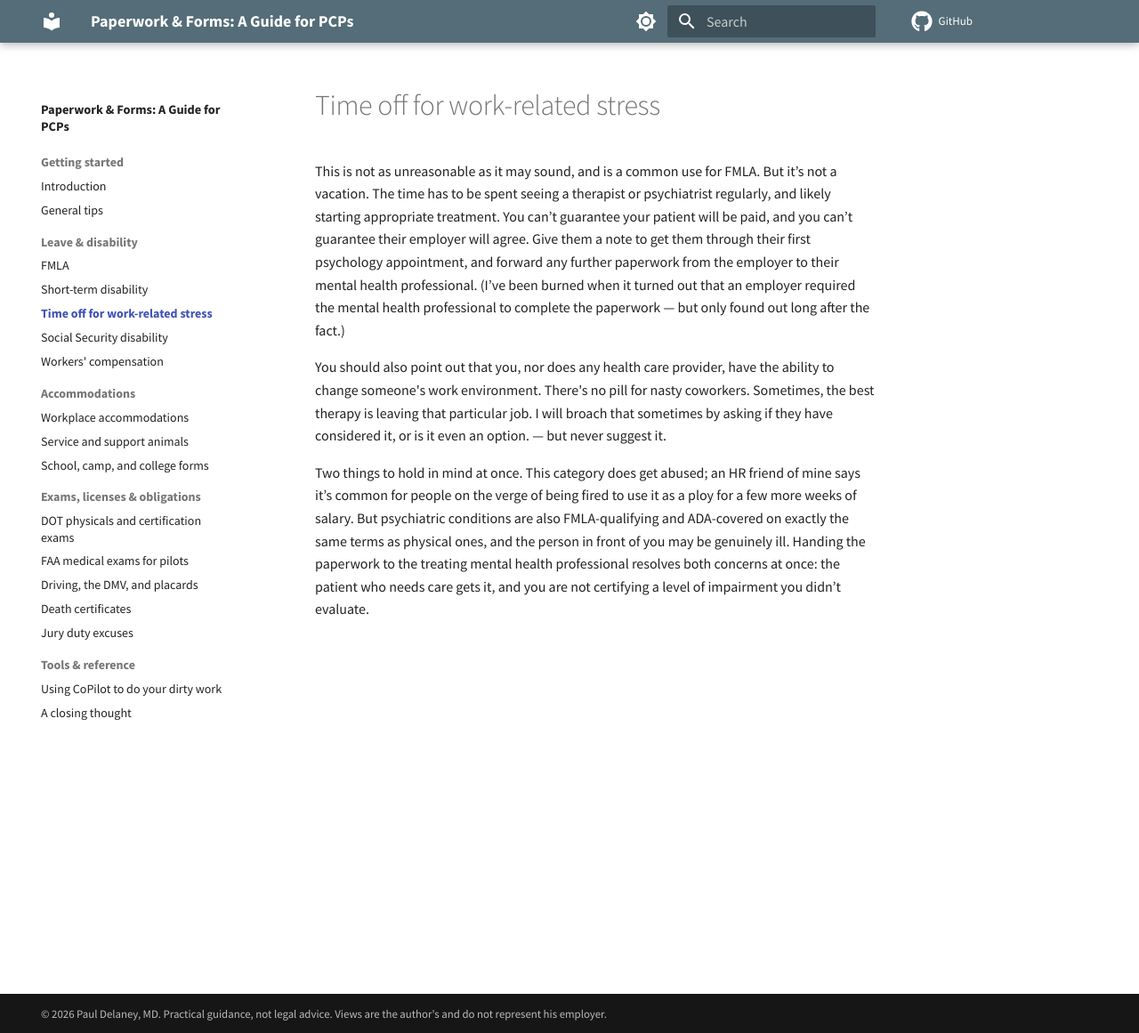
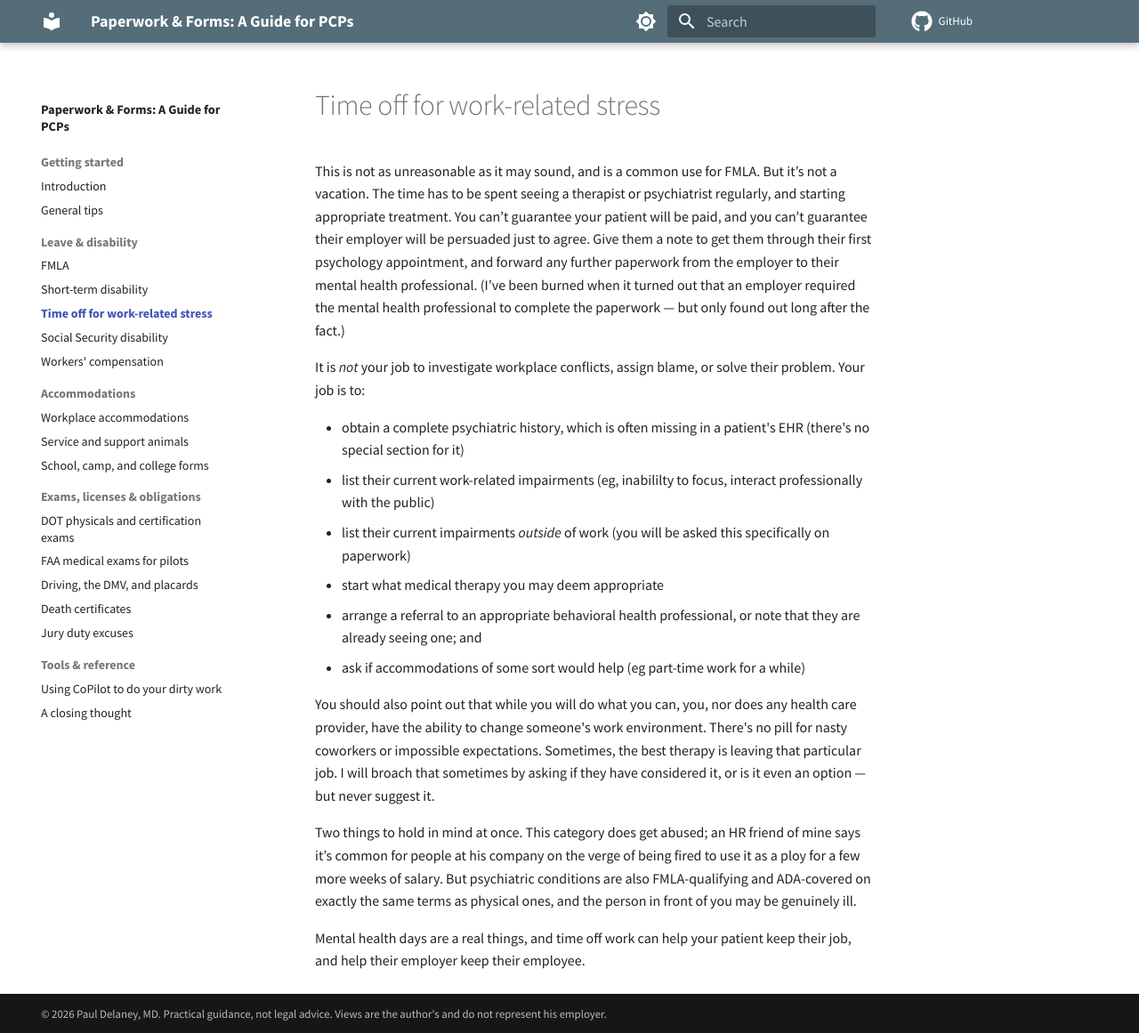
Before and after one commit to pdel4096/PCP-paperwork-guide, an MkDocs documentation site: the page built from docs/leave-disability/work-stress.md, in a window 1280 px wide and 1161 px high. Shown: the whole window at 89% size. Built offline with MkDocs 1.6.1 and Material for MkDocs 9.7.7, drawn with Linux system fonts in a browser that asks for light colours; comment, search, counter and statistics services are not loaded.

Commit message:
Update from Mac Mini 2026-08-30 13:08

```diff
--- a/docs/leave-disability/work-stress.md
+++ b/docs/leave-disability/work-stress.md
@@ -4,8 +4,19 @@ title: "Time off for work-related stress"
 
 # Time off for work-related stress
 
-This is not as unreasonable as it may sound, and is a common use for FMLA. But it’s not a vacation. The time has to be spent seeing a therapist or psychiatrist regularly, and likely starting appropriate treatment. You can’t guarantee your patient will be paid, and you can’t guarantee their employer will agree. Give them a note to get them through their first psychology appointment, and forward any further paperwork from the employer to their mental health professional. (I’ve been burned when it turned out that an employer required the mental health professional to complete the paperwork — but only found out long after the fact.)
+This is not as unreasonable as it may sound, and is a common use for FMLA. But it’s not a vacation. The time has to be spent seeing a therapist or psychiatrist regularly, and starting appropriate treatment. You can’t guarantee your patient will be paid, and you can’t guarantee their employer will be persuaded just to agree. Give them a note to get them through their first psychology appointment, and forward any further paperwork from the employer to their mental health professional. (I’ve been burned when it turned out that an employer required the mental health professional to complete the paperwork — but only found out long after the fact.)
 
-You should also point out that you, nor does any health care provider, have the ability to change someone's work environment. There's no pill for nasty coworkers. Sometimes, the best therapy is leaving that particular job. I will broach that sometimes by asking if they have considered it, or is it even an option. — but never suggest it.
+It is *not* your job to investigate workplace conflicts, assign blame, or solve their problem. Your job is to:
 
-Two things to hold in mind at once. This category does get abused; an HR friend of mine says it’s common for people on the verge of being fired to use it as a ploy for a few more weeks of salary. But psychiatric conditions are also FMLA-qualifying and ADA-covered on exactly the same terms as physical ones, and the person in front of you may be genuinely ill. Handing the paperwork to the treating mental health professional resolves both concerns at once: the patient who needs care gets it, and you are not certifying a level of impairment you didn’t evaluate.
+- obtain a complete psychiatric history, which is often missing in a patient's EHR (there's no special section for it)
+- list their current work-related impairments (eg, inabililty to focus, interact professionally with the public)
+- list their current impairments *outside* of work (you will be asked this specifically on paperwork)
+- start what medical therapy you may deem appropriate
+- arrange a referral to an appropriate behavioral health professional, or note that they are already seeing one; and
+- ask if accommodations of some sort would help (eg part-time work for a while)
+
+You should also point out that while you will do what you can, you, nor does any health care provider, have the ability to change someone's work environment. There's no pill for nasty coworkers or impossible expectations. Sometimes, the best therapy is leaving that particular job. I will broach that sometimes by asking if they have considered it, or is it even an option — but never suggest it.
+
+Two things to hold in mind at once. This category does get abused; an HR friend of mine says it’s common for people at his company on the verge of being fired to use it as a ploy for a few more weeks of salary. But psychiatric conditions are also FMLA-qualifying and ADA-covered on exactly the same terms as physical ones, and the person in front of you may be genuinely ill.
+
+Mental health days are a real things, and time off work can help your patient keep their job, and help their employer keep their employee.
```
